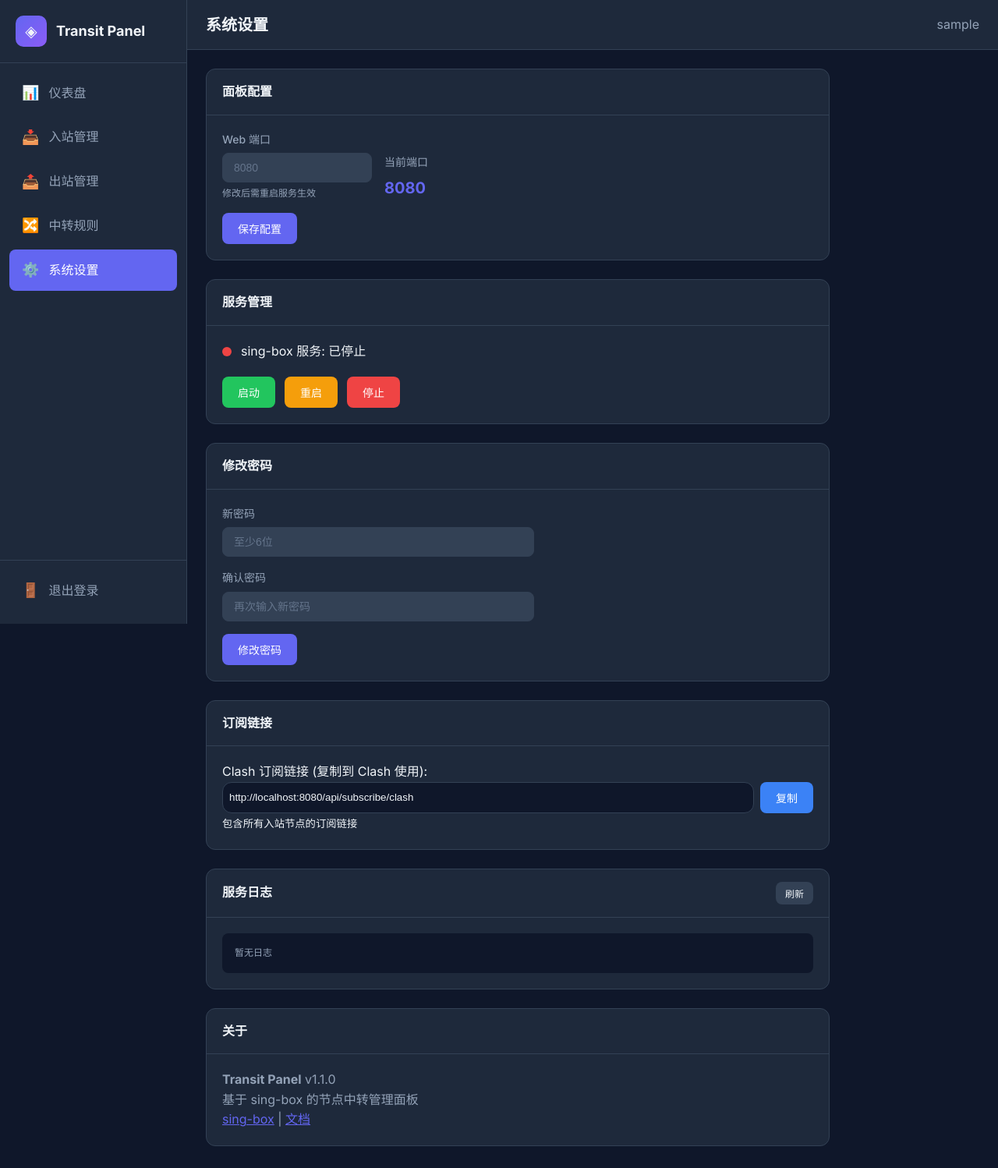
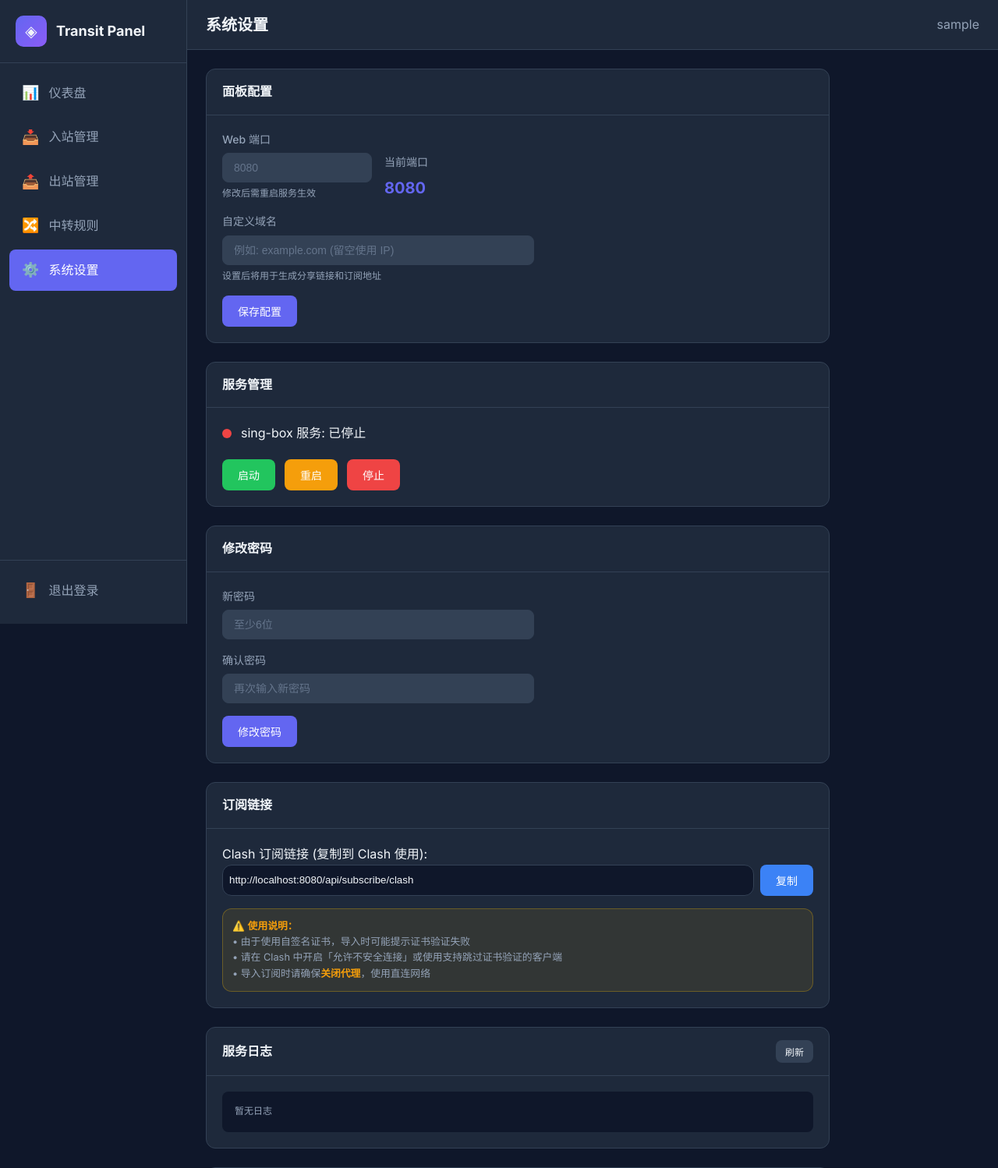
Before and after one commit to tkxw/transit-panel, a Flask app: page /settings in a window 1280 px wide. Shown: the top 1498 px of the page at 78% size. Run offline with Flask 2, Linux system fonts and the light colour scheme; the visitor is signed in with stand-in values (Sample User, id 1); parts of the project's set-up code (start-up, migrations or seed data) failed here and were passed over.

Commit message:
Update settings.html

```diff
--- a/web/templates/settings.html
+++ b/web/templates/settings.html
@@ -21,6 +21,11 @@
                         <label>当前端口</label>
                         <span class="value" id="current-port">--</span>
                     </div>
+                </div>
+                <div class="form-group">
+                    <label>自定义域名</label>
+                    <input type="text" id="domain" placeholder="例如: example.com (留空使用 IP)">
+                    <small>设置后将用于生成分享链接和订阅地址</small>
                 </div>
                 <button type="submit" class="btn btn-primary">保存配置</button>
             </form>
@@ -76,7 +81,12 @@
                 <input type="text" id="clash-sub-link" readonly>
                 <button class="btn btn-info" onclick="copySubLink()">复制</button>
             </div>
-            <small>包含所有入站节点的订阅链接</small>
+            <div class="sub-tips">
+                <small>⚠️ <strong>使用说明：</strong></small>
+                <small>• 由于使用自签名证书，导入时可能提示证书验证失败</small>
+                <small>• 请在 Clash 中开启「允许不安全连接」或使用支持跳过证书验证的客户端</small>
+                <small>• 导入订阅时请确保<strong>关闭代理</strong>，使用直连网络</small>
+            </div>
         </div>
     </div>
 
@@ -143,6 +153,25 @@
         border-radius: var(--radius);
         color: var(--text-primary);
     }
+
+    .sub-tips {
+        margin-top: 1rem;
+        padding: 0.75rem;
+        background: rgba(234, 179, 8, 0.1);
+        border: 1px solid rgba(234, 179, 8, 0.3);
+        border-radius: var(--radius);
+    }
+
+    .sub-tips small {
+        display: block;
+        color: var(--text-secondary);
+        font-size: 0.8rem;
+        line-height: 1.6;
+    }
+
+    .sub-tips small strong {
+        color: var(--warning);
+    }
 </style>
 
 <script>
@@ -154,10 +183,11 @@
             if (data.success) {
                 document.getElementById('current-port').textContent = data.data.web_port || '--';
                 document.getElementById('web-port').placeholder = data.data.web_port || '8080';
+                document.getElementById('domain').value = data.data.domain || '';
 
                 // 生成订阅链接
                 const protocol = location.protocol;
-                const host = location.hostname;
+                const host = data.data.domain || location.hostname;
                 const port = data.data.web_port || location.port;
                 document.getElementById('clash-sub-link').value = `${protocol}//${host}:${port}/api/subscribe/clash`;
             }
@@ -186,27 +216,29 @@
         e.preventDefault();
 
         const port = document.getElementById('web-port').value;
-        if (!port) {
-            showToast('请输入端口', 'error');
-            return;
-        }
+        const domain = document.getElementById('domain').value.trim();
+
+        const configData = {};
+        if (port) configData.web_port = parseInt(port);
+        configData.domain = domain;
 
         try {
             const response = await fetch('/api/config', {
                 method: 'POST',
                 headers: { 'Content-Type': 'application/json' },
-                body: JSON.stringify({ web_port: parseInt(port) })
+                body: JSON.stringify(configData)
             });
 
             const data = await response.json();
 
             if (data.success) {
-                showToast('配置已保存，请重启 Web 服务生效', 'success');
+                showToast('配置已保存', 'success');
+                loadConfig();
             } else {
                 showToast(data.error || '保存失败', 'error');
             }
         } catch (error) {
-            showToast('保存失败', 'error');
+            showToast('网络请求失败，请关闭代理或切换其他节点后再试', 'error');
         }
     });
 
```
